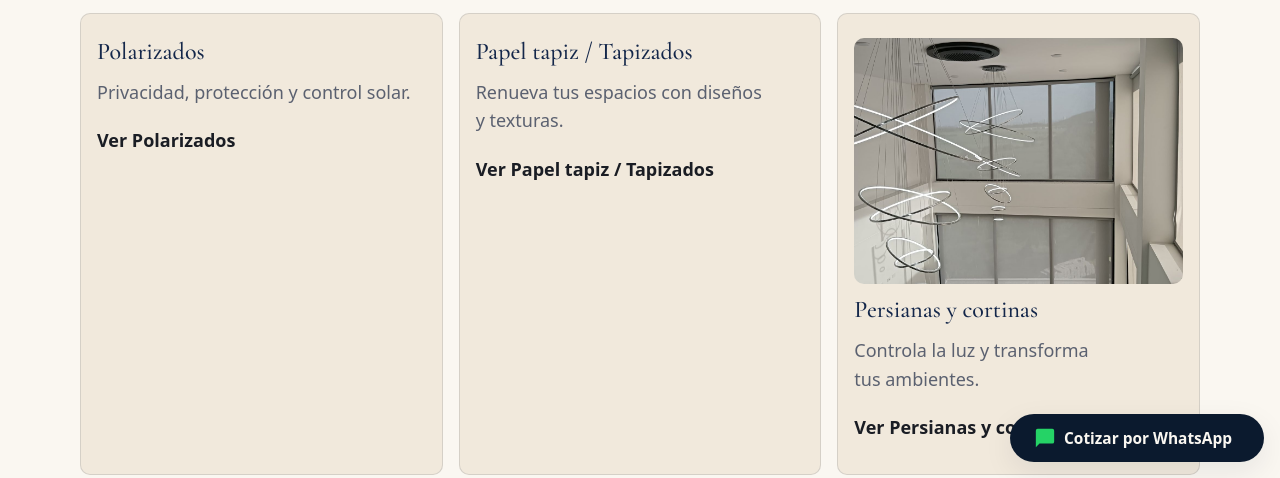
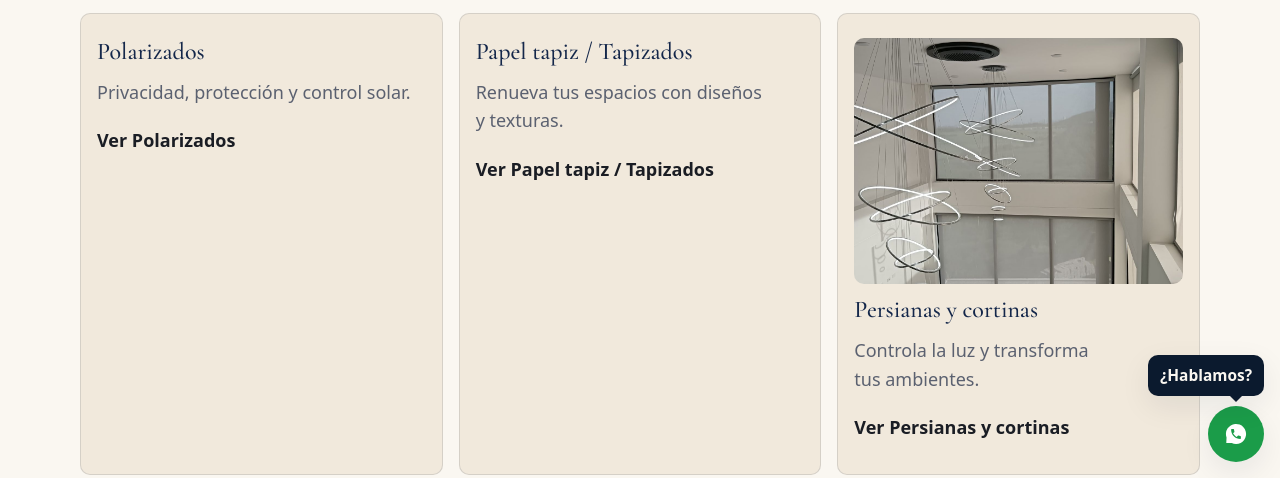
Before and after one commit to Yoseth16/lumina-home-demo, an Astro site: page /catalogo in a window 1280 px wide. Shown: the part 322-800 px from the top of the page. Built offline with nearby package versions, Linux system fonts and the light colour scheme; Astro itself is replaced by a stand-in of ours.

Commit message:
feat(ui): circular WhatsApp logo FAB with temporary speech bubble (LH-T12)
Task T12: circular 56x56 WhatsApp logo FAB, timed '¿Hablamos?' bubble (sessionStorage + reduced-motion), and README bullet. Audited by an independent auditor (AUDITED_PASS).

```diff
--- a/src/components/FloatingWhatsApp.astro
+++ b/src/components/FloatingWhatsApp.astro
@@ -3,17 +3,21 @@ import { site } from '../data/site';
 import { buildWhatsAppUrl, quoteMessage } from '../lib/whatsapp';
 
 /**
- * T11a (ítem 1): botón flotante de cotización por WhatsApp, fijo en la
- * esquina inferior. T11a-FIX1/D2: envuelto en el hito
- * `aside` "Cotización rápida" para no quedar fuera de todo landmark.
+ * T12: botón flotante circular con el logotipo de WhatsApp (SVG
+ * autónomo, sin recursos externos) y aviso temporal «¿Hablamos?» que
+ * aparece una sola vez por sesión (1,5 s tras la carga, 5,5 s
+ * visible). T11a-FIX1/D2: envuelto en el hito `aside`
+ * «Cotización rápida» para no quedar fuera de todo landmark.
  * El número nunca vive en el código: llega desde
  * `site.whatsappNumber` a través de los helpers, igual que en el pie.
- * Nombre accesible único por página (FX-10): el texto visible
- * "Cotizar por WhatsApp" más el sufijo oculto "(acceso rápido)".
+ * Nombre accesible único por página (FX-10): todo el texto vive en el
+ * sufijo oculto; el icono es decorativo y el enlace no muestra texto
+ * visible (G6 se mantiene idéntico en las 9 páginas).
  */
 ---
 
 <aside class="fab-region" aria-label="Cotización rápida">
+  <span class="fab-bubble" aria-hidden="true">¿Hablamos?</span>
   <a
     class="fab"
     href={buildWhatsAppUrl({ number: site.whatsappNumber, message: quoteMessage({}) })}
@@ -21,39 +25,44 @@ import { buildWhatsAppUrl, quoteMessage } from '../lib/whatsapp';
     rel="noopener noreferrer"
   >
     <svg
+      width="28"
+      height="28"
+      viewBox="0 0 32 32"
+      fill="#FFFFFF"
       aria-hidden="true"
       focusable="false"
-    width="22"
-    height="22"
-    viewBox="0 0 24 24"
-    fill="#25D366"
     >
-    <path d="M20 2H4a2 2 0 0 0-2 2v18l4-4h14a2 2 0 0 0 2-2V4a2 2 0 0 0-2-2z" />
+      <path
+        fill-rule="evenodd"
+        d="M11.14 26.42A11.5 11.5 0 1 0 5.19 19.93L4.9 26.4Z M12.66 15.25c0.89 1.75 2.33 3.19 4.09 4.09l1.36 -1.37c0.17 -0.17 0.42 -0.22 0.63 -0.15c0.69 0.23 1.44 0.35 2.21 0.35c0.34 0 0.62 0.28 0.62 0.62V20.96c0 0.34 -0.28 0.62 -0.62 0.62c-5.82 0 -10.54 -4.72 -10.54 -10.54c0 -0.34 0.28 -0.62 0.62 -0.62h2.17c0.34 0 0.62 0.28 0.62 0.62c0 0.78 0.12 1.52 0.35 2.21c0.07 0.22 0.02 0.46 -0.16 0.63l-1.36 1.36z"
+      />
     </svg>
-  Cotizar por WhatsApp<span class="visually-hidden"> (acceso rápido)</span>
+    <span class="visually-hidden">Cotizar por WhatsApp (acceso rápido)</span>
   </a>
 </aside>
 
 <style>
-  /* T11a (ítem 1): fijo en la esquina inferior, por encima del contenido
-     y por debajo del enlace de salto (z-index 100). Sin animación de
-     entrada. Ambos ejes usan max(16px, env(safe-area-inset-bottom))
-     según la especificación. */
-  .fab {
+  /* T12: región fija en la esquina inferior, por encima del contenido
+     y por debajo del enlace de salto (z-index 100). Ambos ejes usan
+     max(16px, env(safe-area-inset-bottom)) según la especificación.
+     La burbuja «¿Hablamos?» se ancla a esta región, sobre el botón. */
+  .fab-region {
     position: fixed;
     inset-inline-end: max(16px, env(safe-area-inset-bottom));
     inset-block-end: max(16px, env(safe-area-inset-bottom));
     z-index: 50;
+  }
+
+  /* T12: botón circular de 56 px; logotipo blanco (#FFFFFF, 3.56:1
+     sobre el verde en reposo, 4.43:1 en hover). */
+  .fab {
     display: inline-flex;
     align-items: center;
-    gap: var(--space-2);
-    min-height: 48px;
-    padding: var(--space-2) var(--space-5);
-    border-radius: 999px;
-    background: var(--color-navy-900);
-    color: var(--color-ivory);
-    font-weight: 600;
-    font-size: var(--fs-0);
+    justify-content: center;
+    width: 56px;
+    height: 56px;
+    border-radius: 50%;
+    background: #1B9C49;
     text-decoration: none;
     box-shadow: var(--shadow-soft);
     transition:
@@ -61,26 +70,144 @@ import { buildWhatsAppUrl, quoteMessage } from '../lib/whatsapp';
       background-color 150ms ease;
   }
 
-  /* T11a (ítem 9): misma retroalimentación de pulsación que `.btn` */
+  /* T12: misma retroalimentación de pulsación que `.btn` */
   .fab:active {
-    transform: scale(0.97);
+    transform: scale(0.96);
+  }
+
+  /* T12: anillo de foco azul marino con doble realce marfil, siempre
+     activo (fuera de la media query de puntero fino) */
+  .fab:focus-visible {
+    outline: 3px solid var(--color-navy-900);
+    outline-offset: 3px;
+    box-shadow: 0 0 0 2px var(--color-ivory), var(--shadow-soft);
+  }
+
+  /* T12: aviso temporal «¿Hablamos?» oculto en reposo; se revela por
+     temporizador, foco o hover. `pointer-events: none` para no robar
+     el clic del botón. Texto marfil (#FAF7F1, 16.35:1) sobre azul
+     marino (var(--color-navy-900)). */
+  .fab-bubble {
+    position: absolute;
+    bottom: calc(100% + 10px);
+    inset-inline-end: 0;
+    pointer-events: none;
+    background: var(--color-navy-900);
+    color: var(--color-ivory);
+    font-size: var(--fs-0);
+    font-weight: 600;
+    white-space: nowrap;
+    padding: var(--space-2) var(--space-3);
+    border-radius: var(--radius-md);
+    box-shadow: var(--shadow-soft);
+    opacity: 0;
+    visibility: hidden;
+    transform: translateY(4px);
+    transition:
+      opacity 200ms var(--ease),
+      visibility 200ms var(--ease),
+      transform 200ms var(--ease);
+  }
+
+  /* T12: puntero triangular hacia el botón, centrado sobre el círculo
+     (el centro del botón queda a 28 px del borde inline-end) */
+  .fab-bubble::after {
+    content: "";
+    position: absolute;
+    bottom: -6px;
+    inset-inline-end: 22px;
+    border-block-start: 6px solid var(--color-navy-900);
+    border-inline-start: 6px solid transparent;
+    border-inline-end: 6px solid transparent;
+  }
+
+  /* T12: revelado por temporizador (`is-hint-open`) y por foco de
+     teclado; ambos activos sin depender del puntero fino. */
+  .fab-region.is-hint-open .fab-bubble,
+  .fab-region:has(.fab:focus-visible) .fab-bubble {
+    opacity: 1;
+    visibility: visible;
+    transform: translateY(0);
+  }
+
+  @media (hover: hover) and (pointer: fine) {
+    /* T12: fondo más oscuro solo con puntero fino real */
+    .fab:hover {
+      background: #168A40;
+    }
+
+    /* T12: el aviso acompaña al hover del botón */
+    .fab-region:has(.fab:hover) .fab-bubble {
+      opacity: 1;
+      visibility: visible;
+      transform: translateY(0);
+    }
   }
 
   @media (prefers-reduced-motion: reduce) {
+    .fab {
+      transition: none;
+    }
+
     .fab:active {
+      transform: none;
+    }
+
+    /* T12: sin movimiento; el aviso aparece y desaparece al instante */
+    .fab-bubble {
+      transition: none;
       transform: none;
     }
   }
 
-  /* Anillo de foco marfil sobre el fondo azul marino, como el encabezado */
-  .fab:focus-visible {
-    outline: 3px solid var(--color-ivory);
-    outline-offset: 3px;
-  }
-
+  /* T12: el botón no tiene sentido sobre papel */
   @media print {
-    .fab {
+    .fab-region {
       display: none;
     }
   }
 </style>
+
+<script>
+  /**
+   * T12: aviso temporal «¿Hablamos?» sobre el botón flotante: única
+   * aparición por sesión (1,5 s tras la carga, 5,5 s visible).
+   * Con `prefers-reduced-motion` o sin `sessionStorage` se degrada en
+   * silencio: el botón sigue totalmente visible y clicable, y la
+   * burbuja responde a foco y hover.
+   */
+  function setUpFabHint(): void {
+    const region = document.querySelector('.fab-region');
+    if (!(region instanceof HTMLElement)) {
+      return;
+    }
+
+    if (window.matchMedia('(prefers-reduced-motion: reduce)').matches) {
+      return;
+    }
+
+    try {
+      if (sessionStorage.getItem('lh-wa-hint-seen') === '1') {
+        return;
+      }
+    } catch {
+      // `sessionStorage` bloqueada: no hay persistencia, se avisa solo en esta carga.
+    }
+
+    window.setTimeout(() => {
+      region.classList.add('is-hint-open');
+
+      try {
+        sessionStorage.setItem('lh-wa-hint-seen', '1');
+      } catch {
+        // Sin `sessionStorage` disponible: el aviso no se repetirá por esta vía.
+      }
+
+      window.setTimeout(() => {
+        region.classList.remove('is-hint-open');
+      }, 5500);
+    }, 1500);
+  }
+
+  setUpFabHint();
+</script>
```
Also changed, not shown: README.md. Lines whose indentation alone changed are shown as unchanged.
